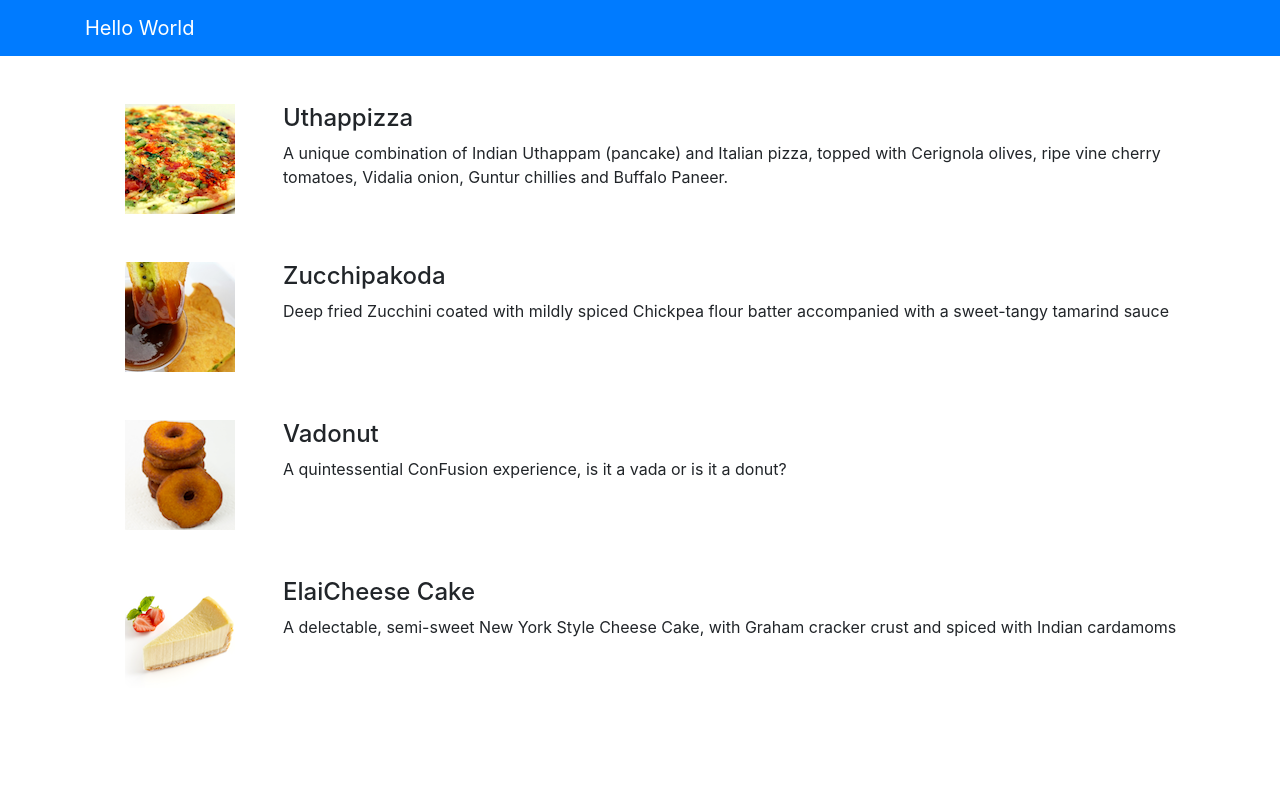
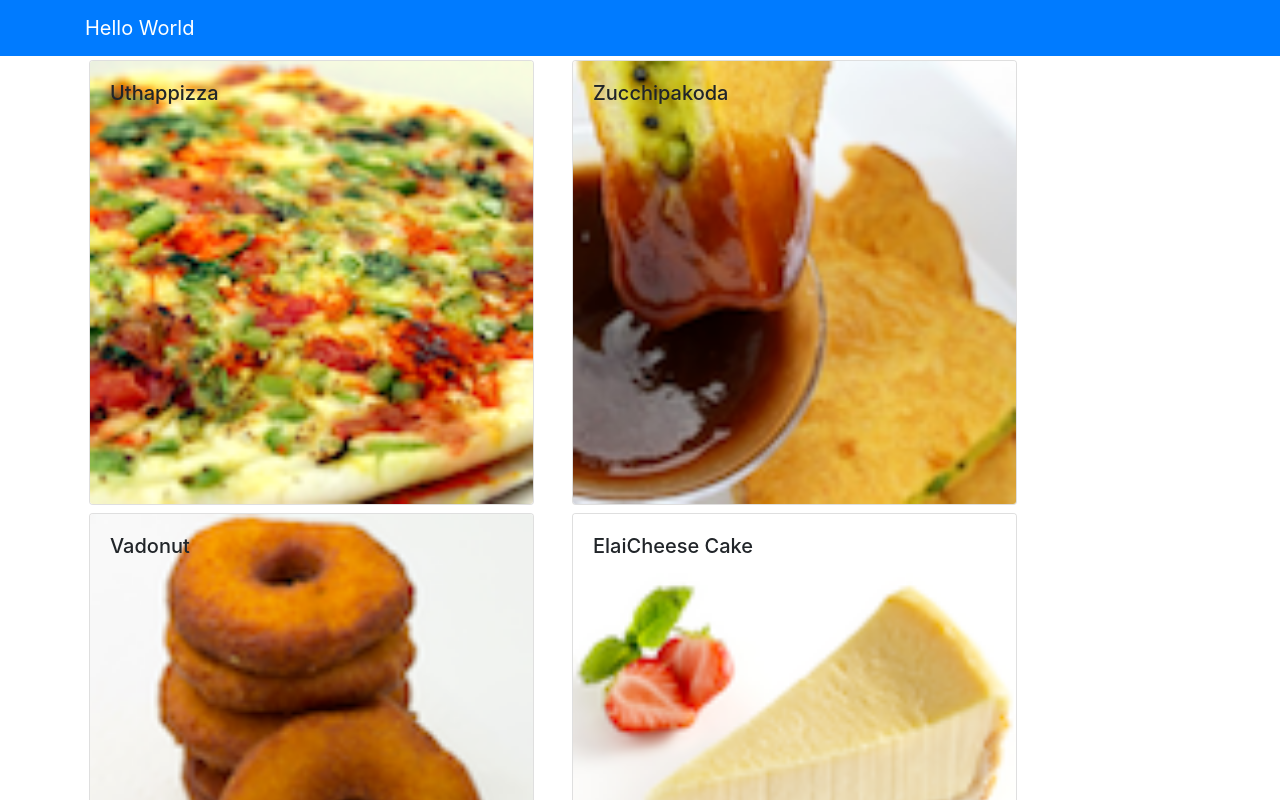
Before and after one commit to richardmoonw/CRS_FrontEndWebDevelopmentReact, a React (Create React App) app: page / in a window 1280 px wide. Shown: the top 800 px of the page. Built offline with nearby package versions, Linux system fonts and the light colour scheme.

Commit message:
Components Part Two

```diff
--- a/src/App.js
+++ b/src/App.js
@@ -1,8 +1,20 @@
-import React from 'react';
+import React, { Component } from 'react';
 import { Navbar, NavbarBrand } from 'reactstrap'
 import Menu from './components/MenuComponent';
+import { DISHES } from './shared/dishes';
+import { render } from '@testing-library/react';
 
-function App() {
+class App extends Component{
+
+  constructor(props) {
+    super(props);
+
+    this.state = {
+      dishes: DISHES
+    };
+  }
+
+  render() {
     return (
       <div>
         <Navbar dark color="primary">
@@ -10,9 +22,11 @@
             <NavbarBrand href="/">Hello World</NavbarBrand>
           </div>
         </Navbar>
-      <Menu />
+        <Menu dishes={this.state.dishes}/>
       </div>
     );
   }
 
+}
+
 export default App;
--- a/src/components/MenuComponent.js
+++ b/src/components/MenuComponent.js
@@ -1,5 +1,5 @@
 import React, { Component } from 'react';
-import { Media } from 'reactstrap';
+import { Card, CardImg, CardImgOverlay, CardText, CardBody, CardTitle } from 'reactstrap';
 
 class Menu extends Component {
 
@@ -7,63 +7,48 @@
         super(props);
 
         this.state = {
-            dishes: [
-                {
-                    id: 0,
-                    name:'Uthappizza',
-                    image: 'assets/images/uthappizza.png',
-                    category: 'mains',
-                    label:'Hot',
-                    price:'4.99',
-                    description:'A unique combination of Indian Uthappam (pancake) and Italian pizza, topped with Cerignola olives, ripe vine cherry tomatoes, Vidalia onion, Guntur chillies and Buffalo Paneer.'
-                },
-                {
-                    id: 1,
-                    name:'Zucchipakoda',
-                    image: 'assets/images/zucchipakoda.png',
-                    category: 'appetizer',
-                    label:'',
-                    price:'1.99',
-                    description:'Deep fried Zucchini coated with mildly spiced Chickpea flour batter accompanied with a sweet-tangy tamarind sauce'
-                },
-                {
-                    id: 2,
-                    name:'Vadonut',
-                    image: 'assets/images/vadonut.png',
-                    category: 'appetizer',
-                    label:'New',
-                    price:'1.99',
-                    description:'A quintessential ConFusion experience, is it a vada or is it a donut?'
-                },
-                {
-                    id: 3,
-                    name:'ElaiCheese Cake',
-                    image: 'assets/images/elaicheesecake.png',
-                    category: 'dessert',
-                    label:'',
-                    price:'2.99',
-                    description:'A delectable, semi-sweet New York Style Cheese Cake, with Graham cracker crust and spiced with Indian cardamoms'
-                }
-            ]
+            selectedDish: null
+        }
+    }
+
+    onDishSelect(dish) {
+        this.setState({ selectedDish:dish })
+    }
+
+    renderDish(dish) {
+        if (dish != null){
+            return (
+                <Card>
+                    <CardImg top src={dish.image} alt={dish.name} />
+                    <CardBody>
+                        <CardTitle>{dish.name}</CardTitle>
+                        <CardText>{dish.description}</CardText>
+                    </CardBody>
+                </Card>
+            );
+        }
+        else {
+            return (
+                <div>
+
+                </div>
+            );
         }
     }
 
     render() {
-        const menu = this.state.dishes.map((dish) => {
+        const menu = this.props.dishes.map((dish) => {
             return (
                 // The key attribute is used by React to uniquely identify each item that has
                 // been rendered in here. (You need to add it whenever you are rendering a list
                 // of items).
-                <div key={dish.id} className="col-12 mt-5">
-                    <Media tag="li">
-                        <Media left item>
-                            <Media object src={dish.image} alt={dish.name} />
-                        </Media>
-                        <Media body className="ml-5">
-                            <Media heading>{dish.name}</Media>
-                            <p>{dish.description}</p>
-                        </Media>
-                    </Media>
+                <div key={dish.id} className="col-12 col-md-5 m-1">
+                    <Card onClick={() => this.onDishSelect(dish)}>
+                        <CardImg width="100%" src={dish.image} alt={dish.name} />
+                        <CardImgOverlay>
+                            <CardTitle>{dish.name}</CardTitle>
+                        </CardImgOverlay>
+                    </Card>
                 </div>
             );
         });
@@ -71,9 +56,12 @@
         return (
             <div className="container">
                 <div className="row">
-                    <Media list>
-                        {menu}
-                    </Media>
+                    {menu}
+                </div>
+                <div className="row">
+                    <div className="col-12 col-md-5 m-1">
+                        {this.renderDish(this.state.selectedDish)}
+                    </div>
                 </div>
             </div>
         );
--- /dev/null
+++ b/src/shared/dishes.js
@@ -0,0 +1,186 @@
+export const DISHES = [
+    {
+        id: 0,
+        name:'Uthappizza',
+        image: 'assets/images/uthappizza.png',
+        category: 'mains',
+        label:'Hot',
+        price:'4.99',
+        description:'A unique combination of Indian Uthappam (pancake) and Italian pizza, topped with Cerignola olives, ripe vine cherry tomatoes, Vidalia onion, Guntur chillies and Buffalo Paneer.',
+        comments: [
+            {
+            id: 0,
+            rating: 5,
+            comment: "Imagine all the eatables, living in conFusion!",
+            author: "John Lemon",
+            date: "2012-10-16T17:57:28.556094Z"
+            },
+            {
+            id: 1,
+            rating: 4,
+            comment: "Sends anyone to heaven, I wish I could get my mother-in-law to eat it!",
+            author: "Paul McVites",
+            date: "2014-09-05T17:57:28.556094Z"
+            },
+            {
+            id: 2,
+            rating: 3,
+            comment: "Eat it, just eat it!",
+            author: "Michael Jaikishan",
+            date: "2015-02-13T17:57:28.556094Z"
+            },
+            {
+            id: 3,
+            rating: 4,
+            comment: "Ultimate, Reaching for the stars!",
+            author: "Ringo Starry",
+            date: "2013-12-02T17:57:28.556094Z"
+            },
+            {
+            id: 4,
+            rating: 2,
+            comment: "It's your birthday, we're gonna party!",
+            author: "25 Cent",
+            date: "2011-12-02T17:57:28.556094Z"
+            }
+        ]
+    },
+    {
+        id: 1,
+        name:'Zucchipakoda',
+        image: 'assets/images/zucchipakoda.png',
+        category: 'appetizer',
+        label:'',
+        price:'1.99',
+        description:'Deep fried Zucchini coated with mildly spiced Chickpea flour batter accompanied with a sweet-tangy tamarind sauce',
+        comments: [
+            {
+            id: 0,
+            rating: 5,
+            comment: "Imagine all the eatables, living in conFusion!",
+            author: "John Lemon",
+            date: "2012-10-16T17:57:28.556094Z"
+            },
+            {
+            id: 1,
+            rating: 4,
+            comment: "Sends anyone to heaven, I wish I could get my mother-in-law to eat it!",
+            author: "Paul McVites",
+            date: "2014-09-05T17:57:28.556094Z"
+            },
+            {
+            id: 2,
+            rating: 3,
+            comment: "Eat it, just eat it!",
+            author: "Michael Jaikishan",
+            date: "2015-02-13T17:57:28.556094Z"
+            },
+            {
+            id: 3,
+            rating: 4,
+            comment: "Ultimate, Reaching for the stars!",
+            author: "Ringo Starry",
+            date: "2013-12-02T17:57:28.556094Z"
+            },
+            {
+            id: 4,
+            rating: 2,
+            comment: "It's your birthday, we're gonna party!",
+            author: "25 Cent",
+            date: "2011-12-02T17:57:28.556094Z"
+            }
+        ]
+    },
+    {
+        id: 2,
+        name:'Vadonut',
+        image: 'assets/images/vadonut.png',
+        category: 'appetizer',
+        label:'New',
+        price:'1.99',
+        description:'A quintessential ConFusion experience, is it a vada or is it a donut?',
+        comments: [
+            {
+            id: 0,
+            rating: 5,
+            comment: "Imagine all the eatables, living in conFusion!",
+            author: "John Lemon",
+            date: "2012-10-16T17:57:28.556094Z"
+            },
+            {
+            id: 1,
+            rating: 4,
+            comment: "Sends anyone to heaven, I wish I could get my mother-in-law to eat it!",
+            author: "Paul McVites",
+            date: "2014-09-05T17:57:28.556094Z"
+            },
+            {
+            id: 2,
+            rating: 3,
+            comment: "Eat it, just eat it!",
+            author: "Michael Jaikishan",
+            date: "2015-02-13T17:57:28.556094Z"
+            },
+            {
+            id: 3,
+            rating: 4,
+            comment: "Ultimate, Reaching for the stars!",
+            author: "Ringo Starry",
+            date: "2013-12-02T17:57:28.556094Z"
+            },
+            {
+            id: 4,
+            rating: 2,
+            comment: "It's your birthday, we're gonna party!",
+            author: "25 Cent",
+            date: "2011-12-02T17:57:28.556094Z"
+            }
+        ]
+    },
+    {
+        id: 3,
+        name:'ElaiCheese Cake',
+        image: 'assets/images/elaicheesecake.png',
+        category: 'dessert',
+        label:'',
+        price:'2.99',
+        description:'A delectable, semi-sweet New York Style Cheese Cake, with Graham cracker crust and spiced with Indian cardamoms',
+        comments: [
+            {
+            id: 0,
+            rating: 5,
+            comment: "Imagine all the eatables, living in conFusion!",
+            author: "John Lemon",
+            date: "2012-10-16T17:57:28.556094Z"
+            },
+            {
+            id: 1,
+            rating: 4,
+            comment: "Sends anyone to heaven, I wish I could get my mother-in-law to eat it!",
+            author: "Paul McVites",
+            date: "2014-09-05T17:57:28.556094Z"
+            },
+            {
+            id: 2,
+            rating: 3,
+            comment: "Eat it, just eat it!",
+            author: "Michael Jaikishan",
+            date: "2015-02-13T17:57:28.556094Z"
+            },
+            {
+            id: 3,
+            rating: 4,
+            comment: "Ultimate, Reaching for the stars!",
+            author: "Ringo Starry",
+            date: "2013-12-02T17:57:28.556094Z"
+            },
+            {
+            id: 4,
+            rating: 2,
+            comment: "It's your birthday, we're gonna party!",
+            author: "25 Cent",
+            date: "2011-12-02T17:57:28.556094Z"
+            }
+        ]
+    }
+];
```
Lines whose indentation alone changed are shown as unchanged.
